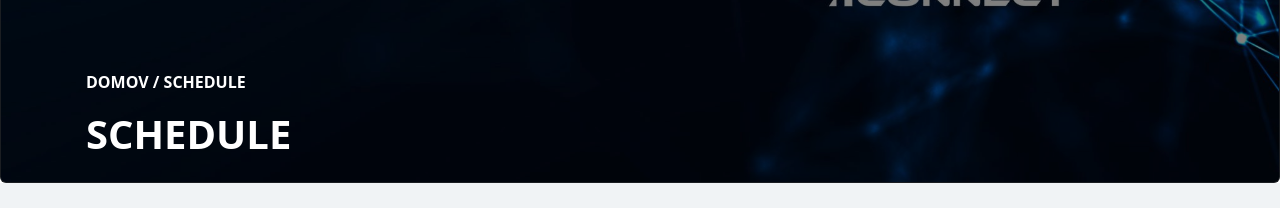
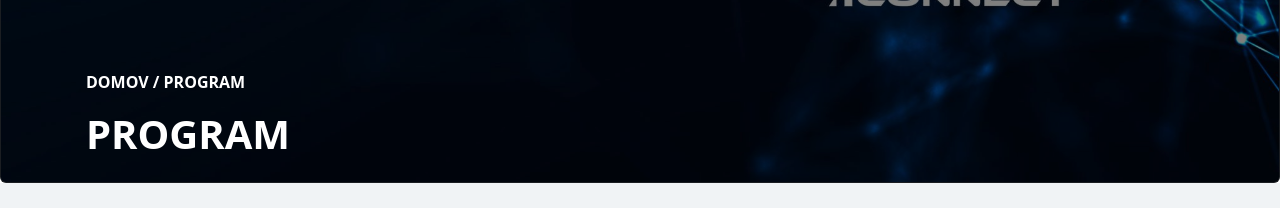
Before and after one commit to br0kenpixel/nconnect-fe2, a Nuxt app: page /schedule in a window 1280 px wide. Shown: the part 403-611 px from the top of the page. Built offline with nearby package versions, Linux system fonts and the light colour scheme.

Commit message:
add translation for page headers

```diff
--- a/components/SpecificPublicPageHeader.vue
+++ b/components/SpecificPublicPageHeader.vue
@@ -1,12 +1,10 @@
-<script lang="ts" setup></script>
-
 <template>
     <div>
         <div class="card text-bg-dark">
             <NuxtImg src="/img/carousel/nconnect.jpg" class="card-img" alt="Nconnect" />
             <div class="container card-img-overlay d-flex flex-column">
-                <p class="card-text mt-auto">Domov / {{ $route.name }}</p>
-                <h1 class="card-title">{{ $route.name }}</h1>
+                <p class="card-text mt-auto">Domov / {{ title }}</p>
+                <h1 class="card-title">{{ title }}</h1>
             </div>
         </div>
     </div>
@@ -23,3 +21,14 @@ img {
     filter: brightness(50%);
 }
 </style>
+
+<script lang="ts">
+export default {
+    props: {
+        title: {
+            type: String,
+            required: true
+        }
+    }
+}
+</script>
--- a/pages/contact.vue
+++ b/pages/contact.vue
@@ -2,7 +2,7 @@
 
 <template>
     <div>
-        <SpecificPublicPageHeader />
+        <SpecificPublicPageHeader title="Kontakt" />
         <ContactArea />
     </div>
 </template>
--- a/pages/schedule.vue
+++ b/pages/schedule.vue
@@ -2,7 +2,7 @@
 
 <template>
     <div>
-        <SpecificPublicPageHeader />
+        <SpecificPublicPageHeader title="Program" />
         <ScheduleArea />
     </div>
 </template>
--- a/pages/speakers.vue
+++ b/pages/speakers.vue
@@ -2,7 +2,7 @@
 
 <template>
     <div>
-        <SpecificPublicPageHeader />
+        <SpecificPublicPageHeader title="Speakers" />
         <SpeakersArea />
     </div>
 </template>
--- a/pages/sponsors.vue
+++ b/pages/sponsors.vue
@@ -2,7 +2,7 @@
 
 <template>
     <div>
-        <SpecificPublicPageHeader />
+        <SpecificPublicPageHeader title="Partneri" />
         <SponsorsArea />
     </div>
 </template>
```
